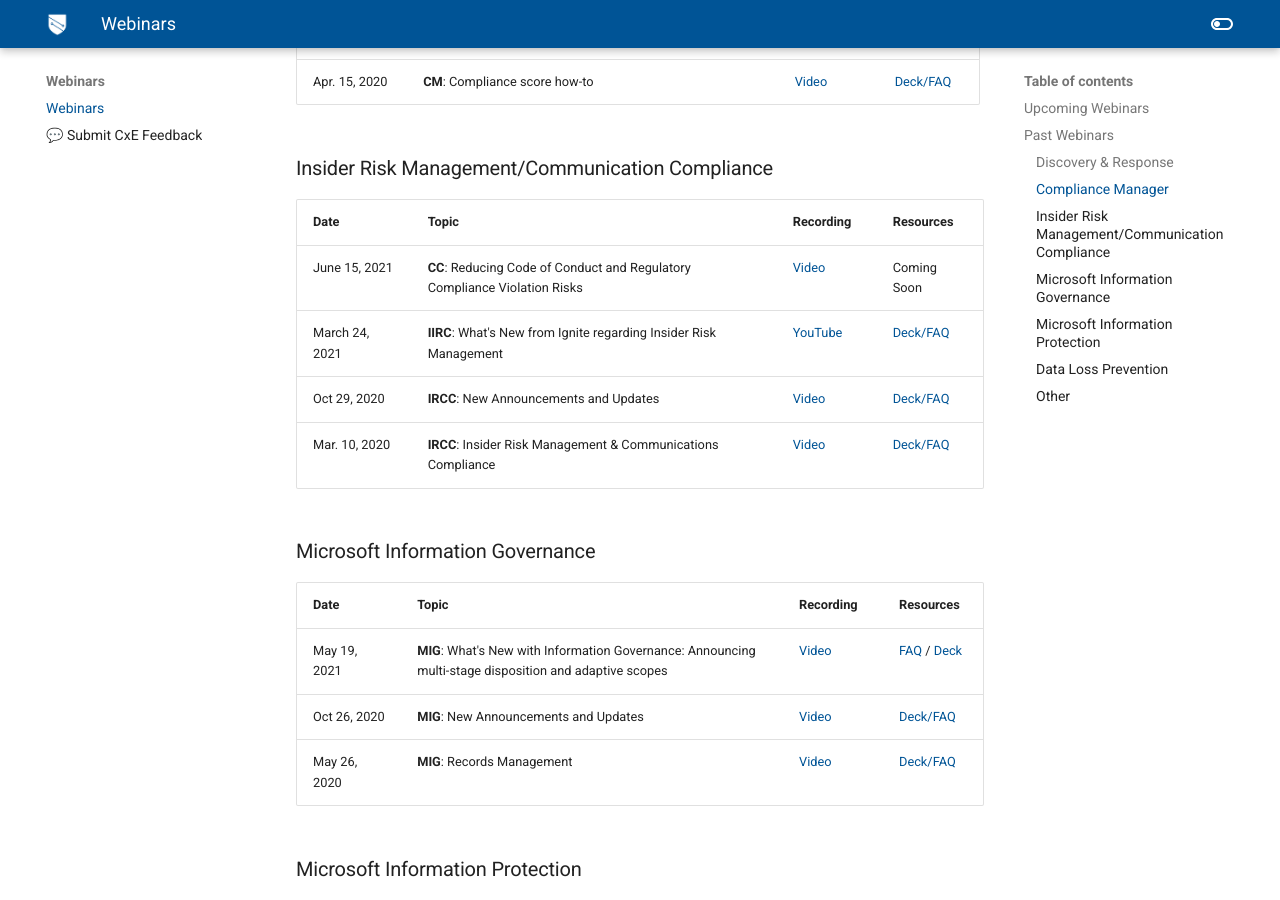
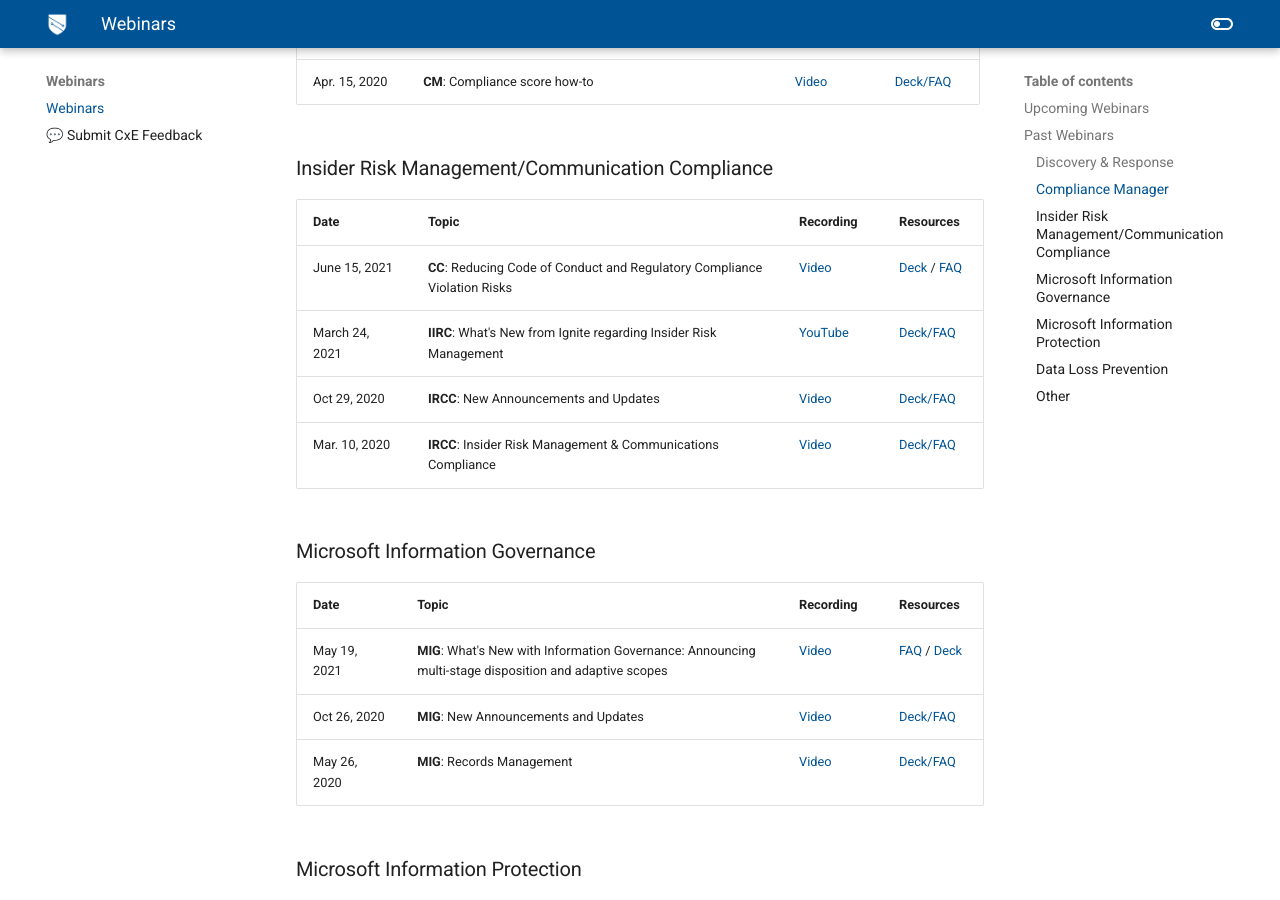
Before and after one commit to microsoft/ComplianceCxE, an MkDocs documentation site: the page built from docs/webinars.md, in a window 1280 px wide and 900 px high, scrolled down 1403 px. Built offline with MkDocs 1.6.1 and Material for MkDocs 9.7.7, drawn with Linux system fonts in a browser that asks for light colours; comment, search, counter and statistics services are not loaded; old or Windows-style settings are respelled for this version of MkDocs.

Commit message:
add webinar deck and faq

```diff
--- a/docs/webinars.md
+++ b/docs/webinars.md
@@ -46,7 +46,7 @@
 ### Insider Risk Management/Communication Compliance
 |Date|Topic|Recording|Resources|
 |---|---|---|---|
-|June 15, 2021|**CC**: Reducing Code of Conduct and Regulatory Compliance Violation Risks|[Video](https://mipc.eventbuilder.com/event/45690) |Coming Soon |
+|June 15, 2021|**CC**: Reducing Code of Conduct and Regulatory Compliance Violation Risks|[Video](https://mipc.eventbuilder.com/event/45690) |[Deck](https://m365x314771.sharepoint.com/:p:/s/MIPComplianceResources/Eeb6R4lf4UVMqJah1CKN1z0BGmkbKnWS_isOMu2gCERzjQ?e=0TdFoE) / [FAQ](https://m365x314771.sharepoint.com/:b:/s/MIPComplianceResources/EfaYJKbOHklPr9_BqBpJRd8Bn57ZEUzAUqnI8Dn6d3fB5g?e=yZxRVZ) |
 |March 24, 2021|**IIRC**: What's New from Ignite regarding Insider Risk Management|[YouTube](https://www.youtube.com/watch?v=4Q7q1ELcI48&feature=youtu.be) |[Deck/FAQ](https://techcommunity.microsoft.com/t5/security-compliance-identity/what-s-new-from-ignite-regarding-insider-risk-management/ba-p/2259992)|
 |Oct 29, 2020|**IRCC**: New Announcements and Updates|[Video](https://aka.ms/MIPC/Video-IRCCWebinar)|[Deck/FAQ](https://techcommunity.microsoft.com/t5/microsoft-security-and/microsoft-insider-risk-management-amp-communication-compliance/ba-p/1877730)|
 |Mar. 10, 2020|**IRCC**: Insider Risk Management & Communications Compliance|[Video](https://aka.ms/MIPC/Video-IRMCCWebinar)|[Deck/FAQ](https://aka.ms/MIPC/Blog-IRMCCWebinar)|
```
